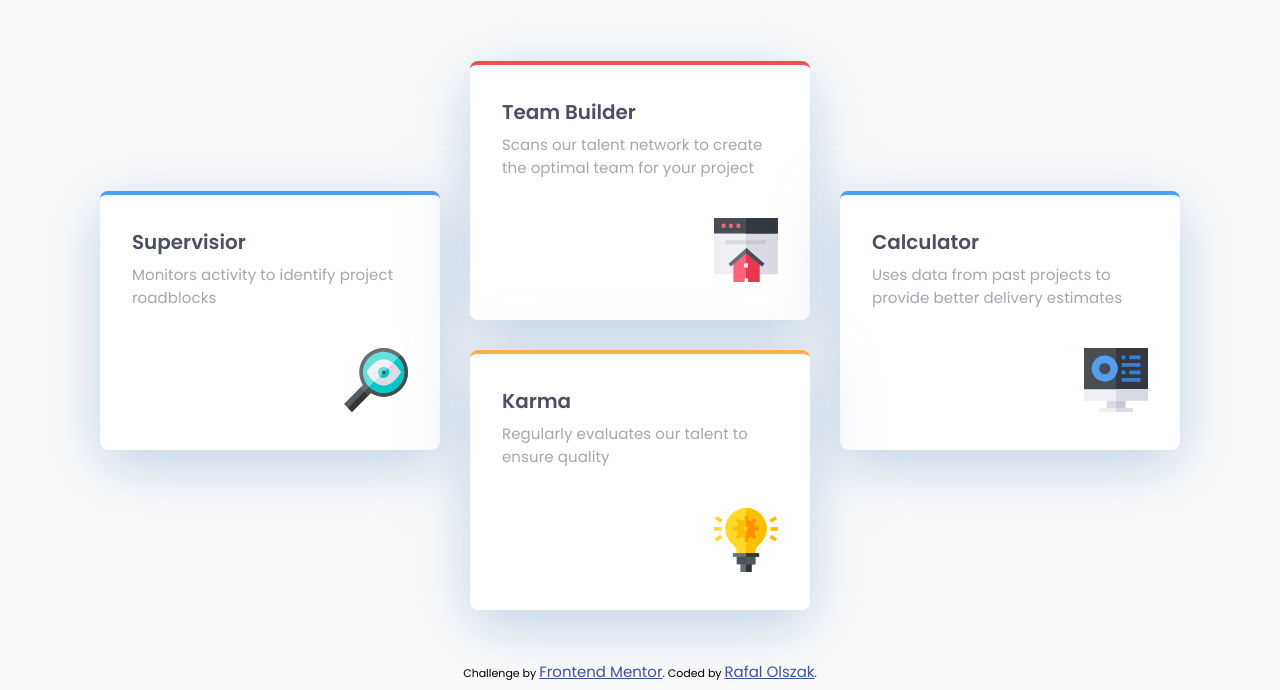
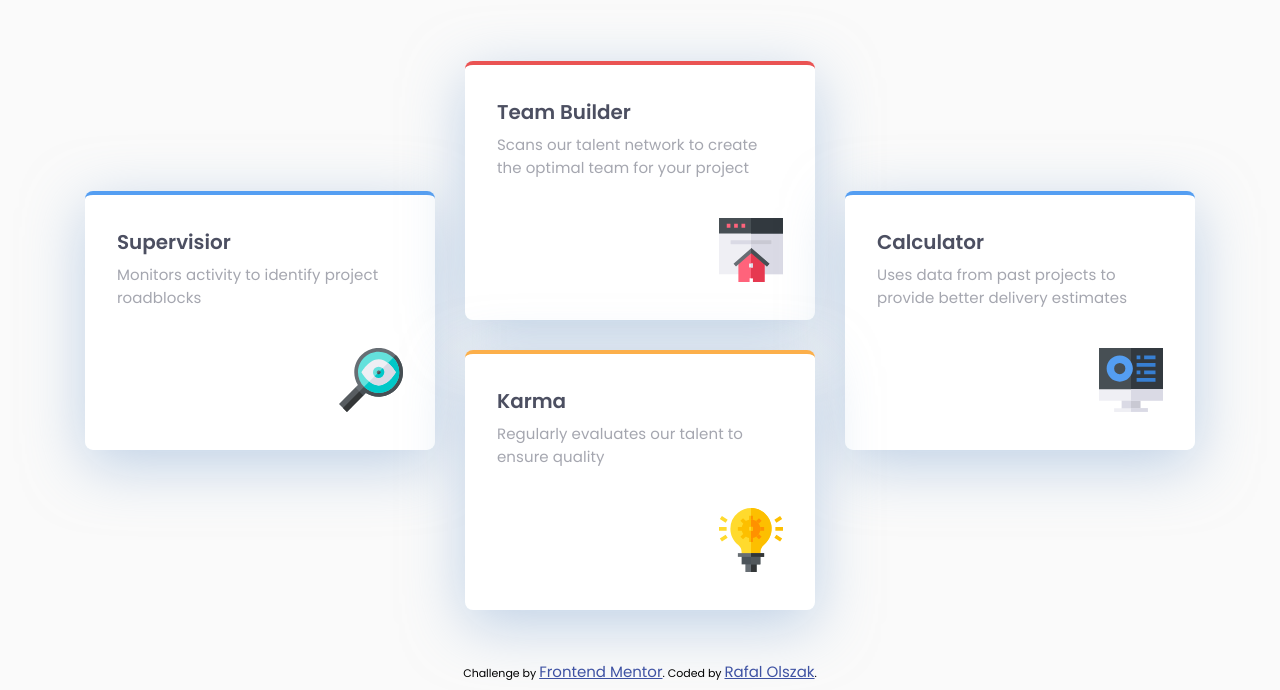
Before and after one commit to rafalolszak/Four-Card-Feature, a plain HTML site: page index.html in a window 1280 px wide. Shown: the part 256-946 px from the top of the page. Drawn offline with Linux system fonts and the light colour scheme.

Commit message:
Add files via upload

```diff
--- a/style.css
+++ b/style.css
@@ -82,7 +82,7 @@ header span{
 }
 
 .functions .box{
-    max-width: 340px;
+    max-width: 350px;
     width: 100%;
     min-height: 250px;
     background-color: hsl(0, 0%, 100%);
```
